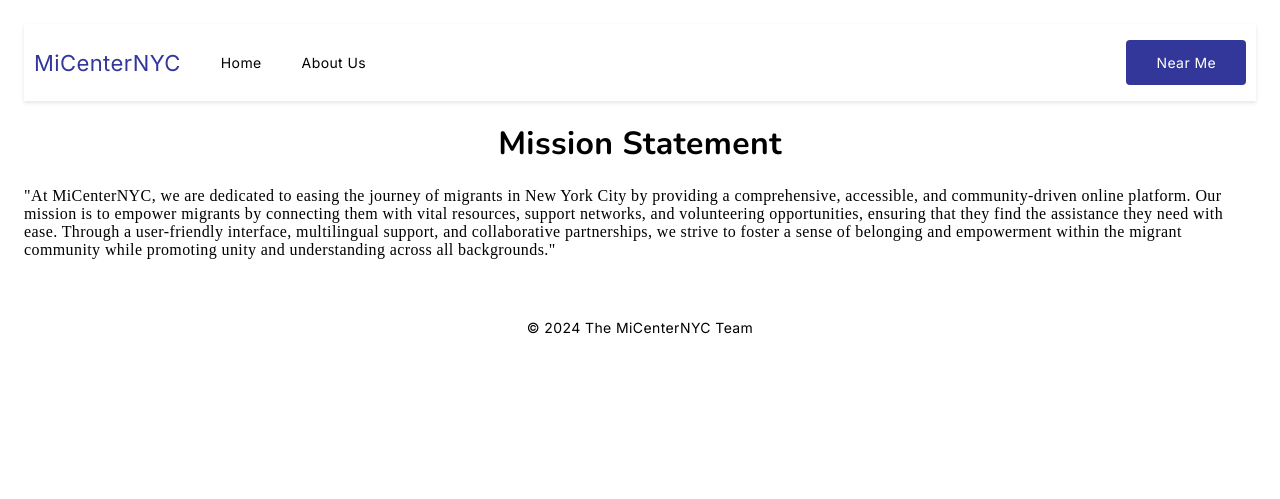
After one commit to nate126/migrant-project, a Django app: page /about-us/ in a window 1280 px wide. The commit adds this page. Shown: the top 499 px of the page. Run offline with Django 5.2, Linux system fonts and the light colour scheme; some web fonts are replaced.

Commit message:
created an about us page with mininal designs

```diff
--- a/migrant_project/urls.py
+++ b/migrant_project/urls.py
@@ -16,10 +16,11 @@ Including another URLconf
 """
 from django.contrib import admin
 from django.urls import path, include
-from pages.views import home_page_view, shelters
+from pages.views import home_page_view, shelters, about_us
 
 urlpatterns = [
     path('admin/', admin.site.urls),
     path("", home_page_view, name="home"),
     path("shelters/", shelters, name="shelters"),
+    path("about-us/", about_us, name='about-us')
 ]
--- a/pages/static/styles/style.css
+++ b/pages/static/styles/style.css
@@ -67,7 +67,10 @@ body {
         grid-template-columns: 1fr;
     }
 }
-
+/* About Us */
+.about-us h1 {
+    text-align: center;
+}
 /* Footer */
 footer {
     margin-top: 60px;
--- /dev/null
+++ b/pages/templates/pages/about_us.html
@@ -0,0 +1,11 @@
+{% extends "pages/base.html" %}
+
+{% block title %}
+About Us
+{% endblock %}
+{% block content %}
+<main class="about-us">
+    <h1>Mission Statement</h1>
+    <p>"At MiCenterNYC, we are dedicated to easing the journey of migrants in New York City by providing a comprehensive, accessible, and community-driven online platform. Our mission is to empower migrants by connecting them with vital resources, support networks, and volunteering opportunities, ensuring that they find the assistance they need with ease. Through a user-friendly interface, multilingual support, and collaborative partnerships, we strive to foster a sense of belonging and empowerment within the migrant community while promoting unity and understanding across all backgrounds."</p>
+</main>
+{% endblock %}
--- a/pages/views.py
+++ b/pages/views.py
@@ -12,3 +12,6 @@ def shelters(request):
     data = getLocations()
     data = data["results"]
     return render(request, 'pages/shelters.html', {"shelters" : data})
+
+def about_us(request):
+    return render(request, 'pages/about_us.html')
```
